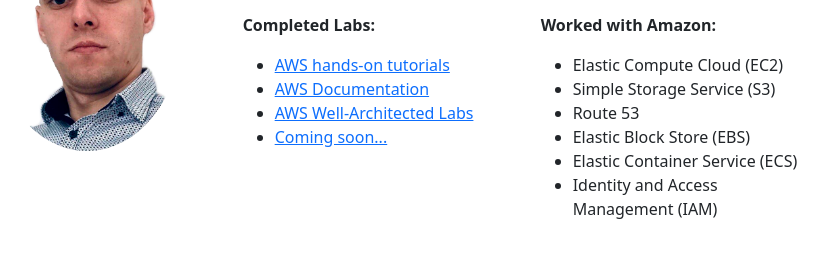
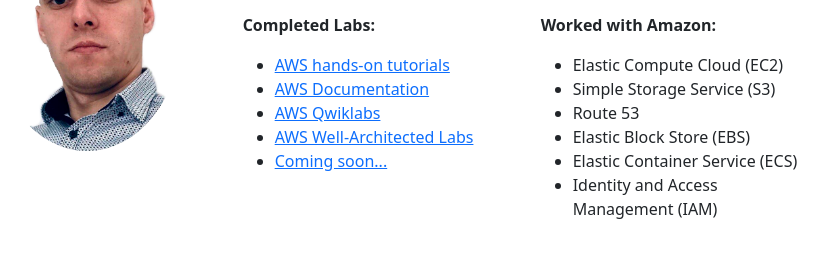
Before and after one commit to vyurchenko1986/DevOps_online_Kharkiv_2022Q1Q2-, a plain HTML site: page m2/task2.2/s3-static-web-site/index.html in a window 1280 px wide. Shown: the part 226-484 px from the top of the page, without its empty margins (236-1064 px from the left). Drawn offline with nearby package versions, Linux system fonts and the light colour scheme.

Commit message:
s3-static-web-site-fix

```diff
--- a/m2/task2.2/s3-static-web-site/index.html
+++ b/m2/task2.2/s3-static-web-site/index.html
@@ -20,6 +20,7 @@
                     <ul class="icon-list">
                       <li><a href="https://aws.amazon.com/ru/getting-started/hands-on/?awsf.getting-started-category=category%23compute&awsf.getting-started-content-type=content-type%23hands-on&?e=gs2020&p=gsrc&awsf.getting-started-level=*all">AWS hands-on tutorials</a></li>
                       <li><a href="https://docs.aws.amazon.com/index.html">AWS Documentation</a></li>
+                      <li><a href="https://amazon.qwiklabs.com/">AWS Qwiklabs</a></li>
                       <li><a href="https://www.wellarchitectedlabs.com/">AWS Well-Architected Labs</a></li>
                       <li><a href="error-404/index.html">Coming soon...</a></li>
                     </ul>
```
